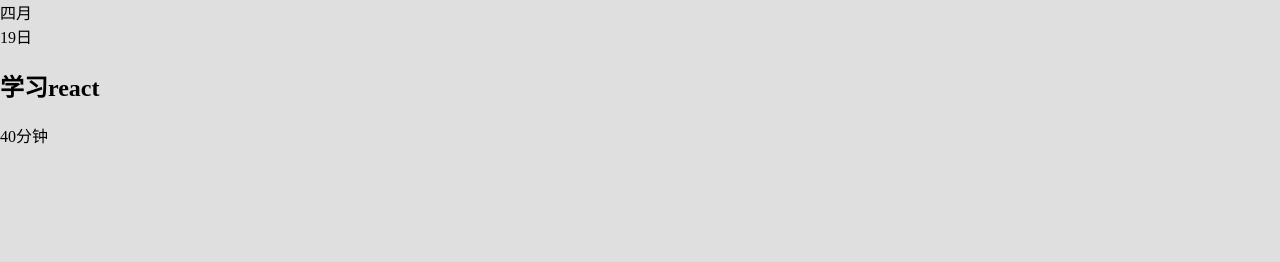
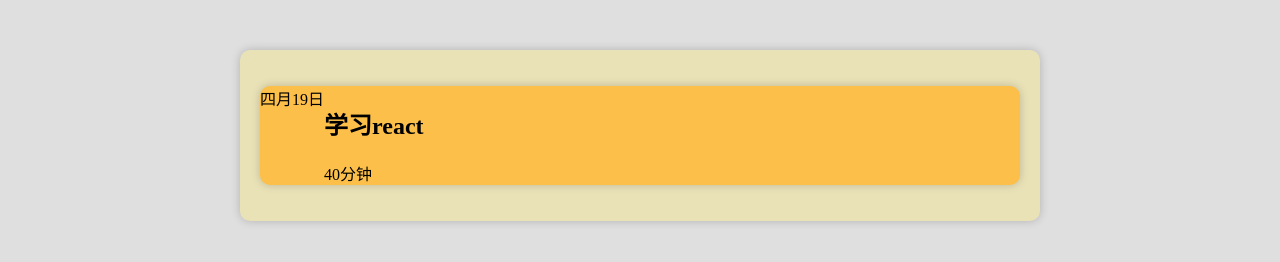
Before and after one commit to bailanchengxuyuan/react_project_demo, a React app: page / in a window 1280 px wide. Built offline with nearby package versions, Linux system fonts and the light colour scheme.

Commit message:
🌈 style: 样式编写

```diff
--- a/src/index.css
+++ b/src/index.css
@@ -4,5 +4,20 @@
 body{
   background-color: #dfdfdf;
   margin: 0;
-
 }
+.logs{
+  width: 800px;
+  background-color:#EAE2b7;
+  margin: 50px auto;
+  border-radius: 10px;
+  box-shadow: 0 0 10px rgba(0,0,0,.2);
+  padding: 20px;
+}
+/* 设置item的样式 */
+.item{
+  display:flex;
+  background-color: #fcbf49;
+  border-radius: 10px;
+  box-shadow: 0 0 10px rgba(0,0,0,.2);
+  margin: 16px 0;
+}
--- a/src/index.js
+++ b/src/index.js
@@ -2,7 +2,7 @@
  * @Author: 天勇 343975805@qq.com
  * @Date: 2023-09-08 15:20:54
  * @LastEditors: 天勇 343975805@qq.com
- * @LastEditTime: 2023-09-11 17:53:03
+ * @LastEditTime: 2023-09-12 13:55:35
  * @FilePath: /react_project_demo/src/index.js
  * @Description:
  */
@@ -22,7 +22,6 @@
         <div className='day'>
             19日
         </div>
-    </div>
         {/* 日志内容的容器 */}
         <div className='content'>
             <h2 className='desc'>学习react</h2>
@@ -31,6 +30,8 @@
             </div>
 
         </div>
+    </div>
+
 </div>;
 
 // 获取一个根容器
```
Lines whose indentation alone changed are shown as unchanged.
